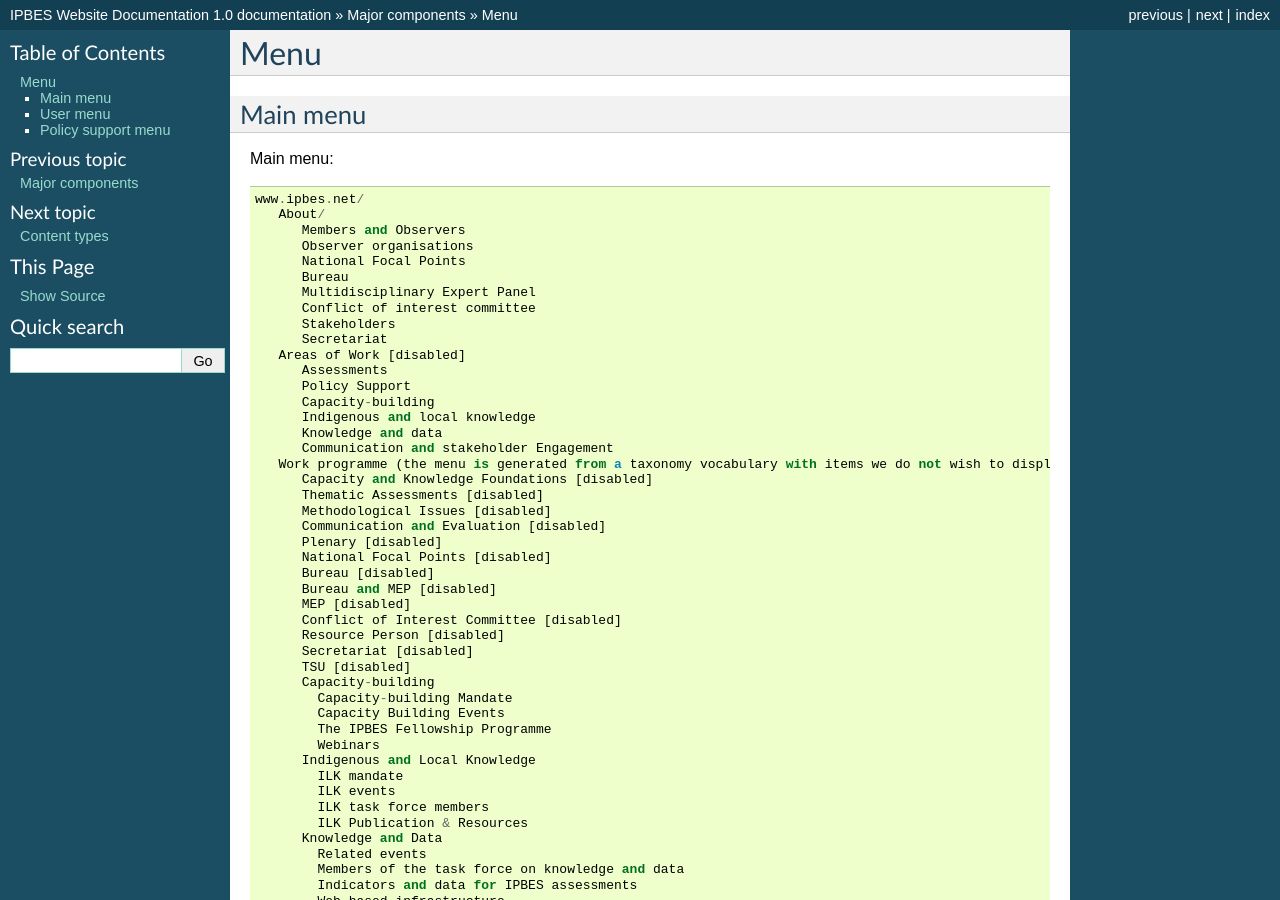
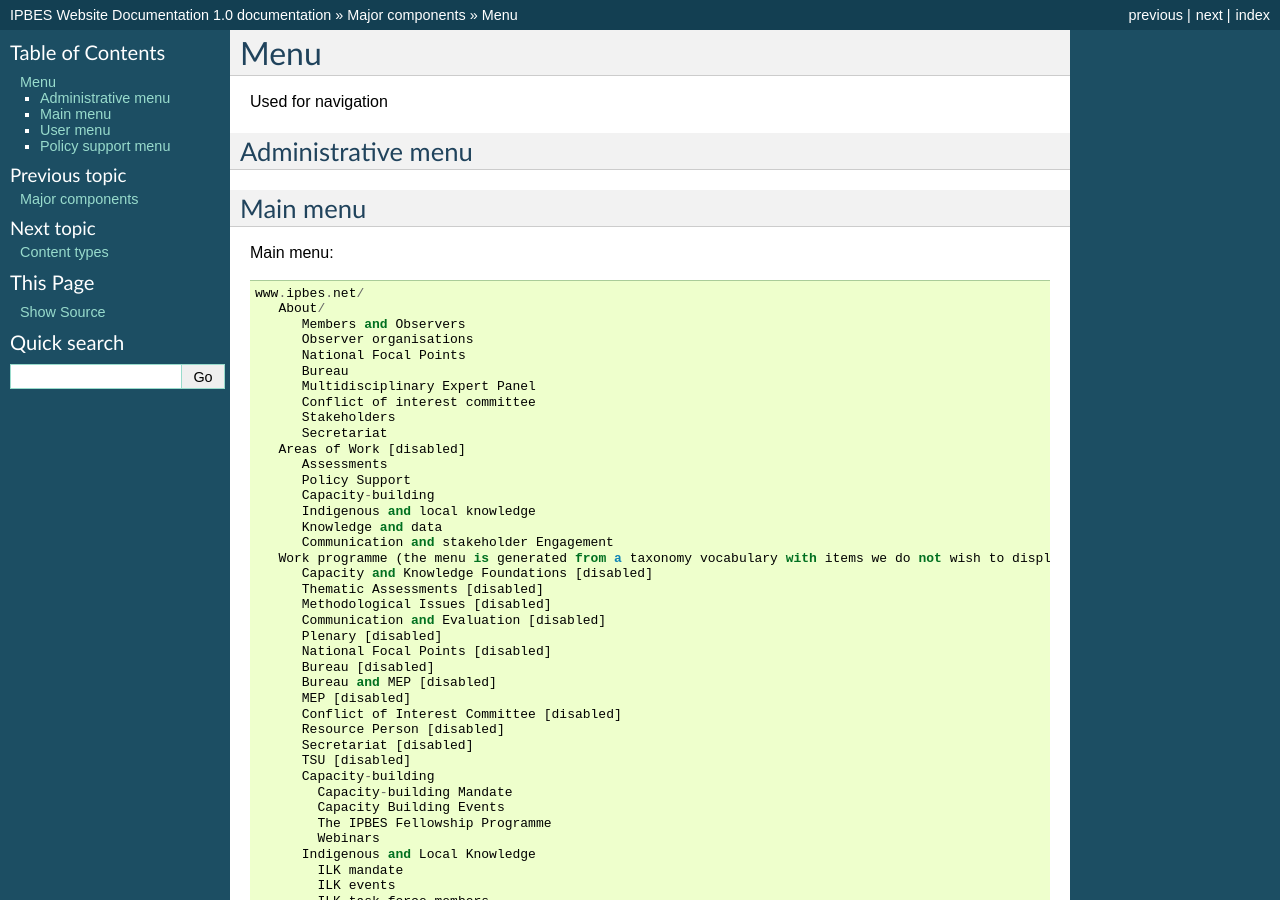
Before and after one commit to ipbes/ipbeswebdocs, a Sphinx documentation site: the page built from docs/components/menu.rst, in a window 1280 px wide and 900 px high. Built offline with Sphinx 7.4.7, drawn with Linux system fonts in a browser that asks for light colours; pages that are not in the unit, such as notebooks, are missing from menus.

Commit message:
Update menu.rst

```diff
--- a/docs/components/menu.rst
+++ b/docs/components/menu.rst
@@ -1,8 +1,14 @@
 Menu
-----
+====
+
+Used for navigation
+
+
+Administrative menu
+-------------------
 
 Main menu
-~~~~~~~~~
+---------
 Main menu::
 
    www.ipbes.net/
@@ -149,7 +155,7 @@ Main menu::
 
 
 User menu
-~~~~~~~~~~
+---------
 User menu::
 
    www.ipbes.net/
@@ -158,7 +164,7 @@ User menu::
       Log out
 
 Policy support menu
-~~~~~~~~~~~~~~~~~~~
+-------------------
 Policy support tools and instruments
 
 .. note:: The policy support catalogue structure is maintained by WCMC and OPPLA
```
